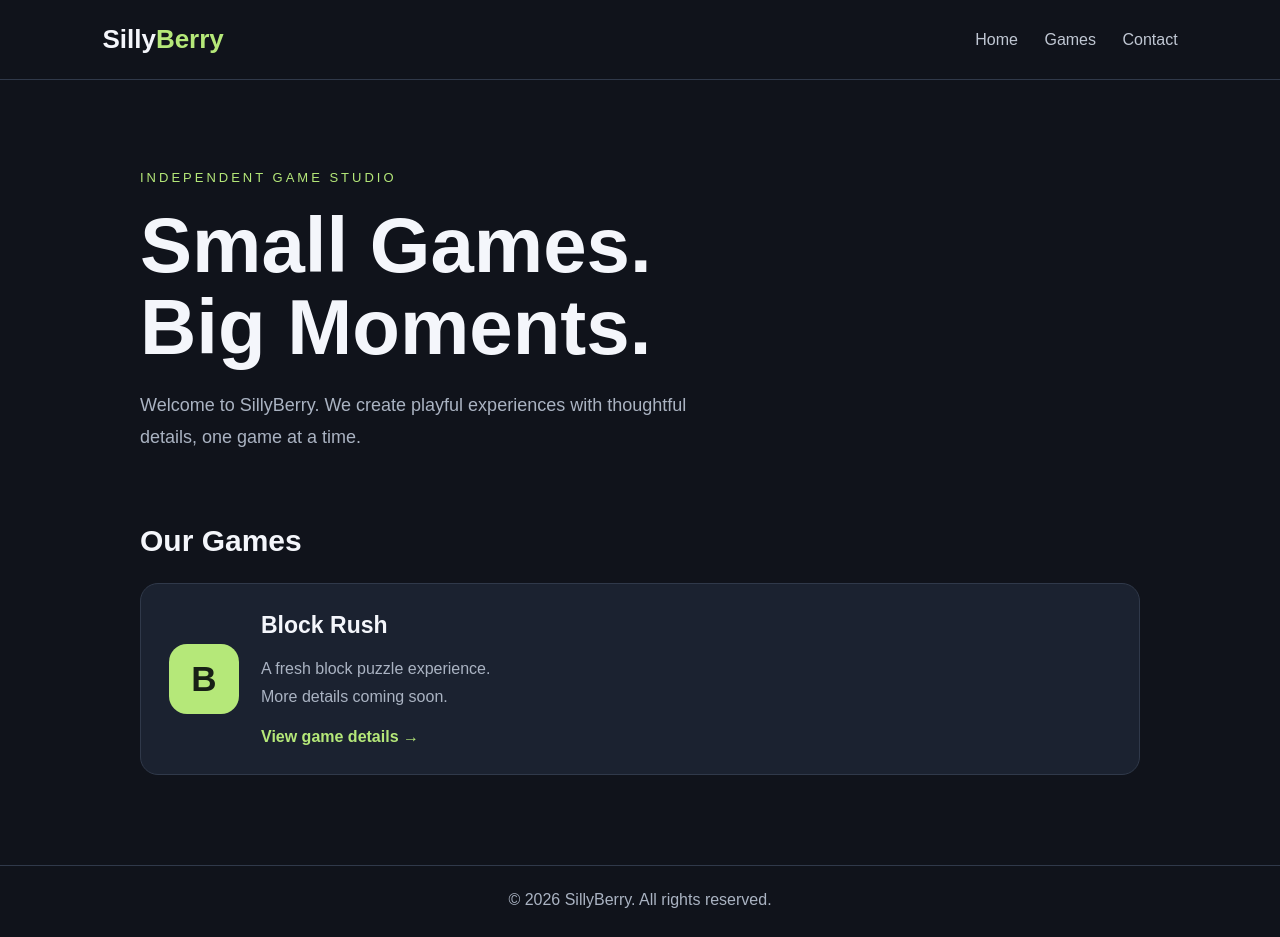
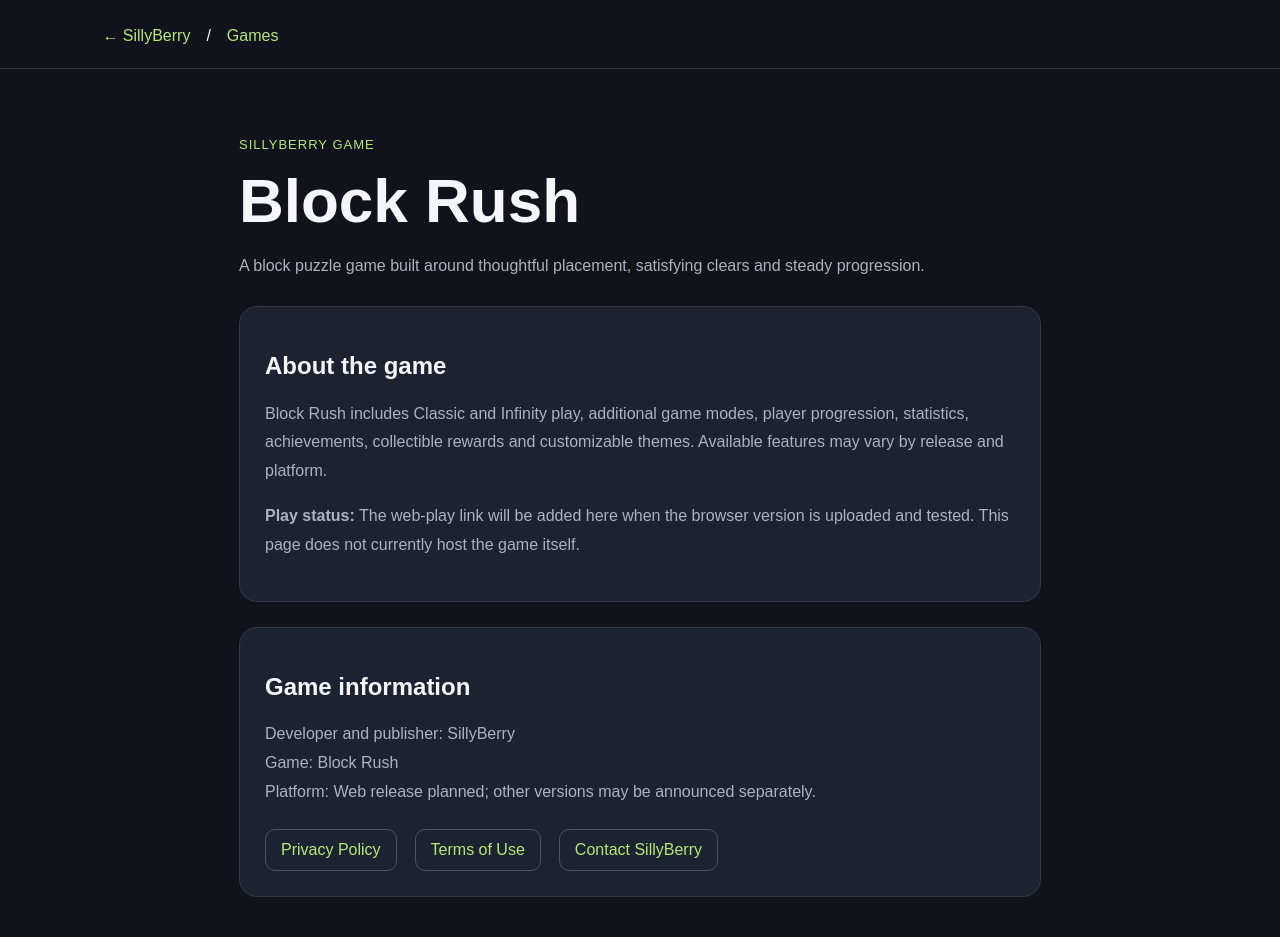
Before and after one commit to SillyBerryST/SillyBerryST.github.io, a plain HTML site: page index.html in a window 1280 px wide. Shown: the top 937 px of the page. Drawn offline with Linux system fonts and the light colour scheme.

Commit message:
Add files via upload

```diff
--- a/index.html
+++ b/index.html
@@ -3,59 +3,33 @@
 <head>
 <meta charset="UTF-8">
 <meta name="viewport" content="width=device-width, initial-scale=1.0">
-<title>SillyBerry | Game Studio</title>
+<meta name="description" content="Official information and policies for Block Rush by SillyBerry.">
+<title>Block Rush | SillyBerry</title>
 <style>
-*{box-sizing:border-box}
-body{margin:0;background:#10131b;color:#f4f6fb;font-family:Arial,sans-serif}
-header{padding:24px 8%;display:flex;justify-content:space-between;align-items:center;border-bottom:1px solid #30394a}
-.logo{font-size:26px;font-weight:bold}
-.logo span{color:#b5e879}
-nav a{color:#c0c7d3;text-decoration:none;margin-left:22px}
-main{max-width:1050px;margin:auto;padding:90px 25px}
-.tag{color:#b5e879;letter-spacing:3px;font-size:13px}
-h1{font-size:clamp(45px,8vw,78px);line-height:1.05;margin:20px 0}
-p{color:#aab3c2;line-height:1.8}
-.hero p{font-size:18px;max-width:570px}
-h2{margin-top:70px;font-size:30px}
-.game{margin-top:25px;padding:28px;border:1px solid #30394a;border-radius:18px;background:#1b2230;display:flex;align-items:center;gap:22px}
-.icon{width:70px;height:70px;border-radius:18px;background:#b5e879;color:#172016;display:grid;place-items:center;font-size:35px;font-weight:bold}
-.game h3{margin:0;font-size:23px}
-footer{border-top:1px solid #30394a;padding:25px 8%;color:#aab3c2;text-align:center}
-a:hover{color:#b5e879}
-.game-link{color:#b5e879;text-decoration:none;font-weight:bold}
-@media(max-width:550px){header{align-items:flex-start;gap:15px;flex-direction:column}.game{align-items:flex-start}}
+*{box-sizing:border-box}body{margin:0;background:#10131b;color:#f4f6fb;font-family:Arial,sans-serif}header,footer{padding:22px 8%;border-bottom:1px solid #30394a}footer{border-top:1px solid #30394a;border-bottom:0;color:#aab3c2;text-align:center;margin-top:70px}a{color:#b5e879;text-decoration:none}main{max-width:850px;margin:auto;padding:55px 24px}h1{font-size:clamp(38px,7vw,62px);margin:12px 0}.muted{color:#aab3c2;line-height:1.8}.panel{margin-top:25px;padding:25px;border:1px solid #30394a;border-radius:18px;background:#1b2230}.links{display:flex;flex-wrap:wrap;gap:18px;margin-top:22px}.links a{padding:11px 15px;border:1px solid #46536a;border-radius:10px}.status{color:#b5e879;font-size:13px;letter-spacing:1px}
 </style>
 </head>
 <body>
-<header>
-<div class="logo">Silly<span>Berry</span></div>
-<nav>
-<a href="#home">Home</a>
-<a href="#games">Games</a>
-<a href="mailto:sillyberrystudio@gmail.com">Contact</a>
-</nav>
-</header>
-
-<main id="home">
-<section class="hero">
-<div class="tag">INDEPENDENT GAME STUDIO</div>
-<h1>Small Games.<br>Big Moments.</h1>
-<p>Welcome to SillyBerry. We create playful experiences with thoughtful details, one game at a time.</p>
+<header><a href="../../">← SillyBerry</a>　/　<a href="../">Games</a></header>
+<main>
+<p class="status">SILLYBERRY GAME</p>
+<h1>Block Rush</h1>
+<p class="muted">A block puzzle game built around thoughtful placement, satisfying clears and steady progression.</p>
+<section class="panel">
+<h2>About the game</h2>
+<p class="muted">Block Rush includes Classic and Infinity play, additional game modes, player progression, statistics, achievements, collectible rewards and customizable themes. Available features may vary by release and platform.</p>
+<p class="muted"><strong>Play status:</strong> The web-play link will be added here when the browser version is uploaded and tested. This page does not currently host the game itself.</p>
 </section>
-
-<section id="games">
-<h2>Our Games</h2>
-<div class="game">
-<div class="icon">B</div>
-<div>
-<h3>Block Rush</h3>
-<p>A fresh block puzzle experience.<br>More details coming soon.</p>
-<a class="game-link" href="games/block-rush/">View game details →</a>
-</div>
+<section class="panel">
+<h2>Game information</h2>
+<p class="muted">Developer and publisher: SillyBerry<br>Game: Block Rush<br>Platform: Web release planned; other versions may be announced separately.</p>
+<div class="links">
+<a href="privacy.html">Privacy Policy</a>
+<a href="terms.html">Terms of Use</a>
+<a href="mailto:sillyberrystudio@gmail.com">Contact SillyBerry</a>
 </div>
 </section>
 </main>
-
 <footer>© 2026 SillyBerry. All rights reserved.</footer>
 </body>
 </html>
```
